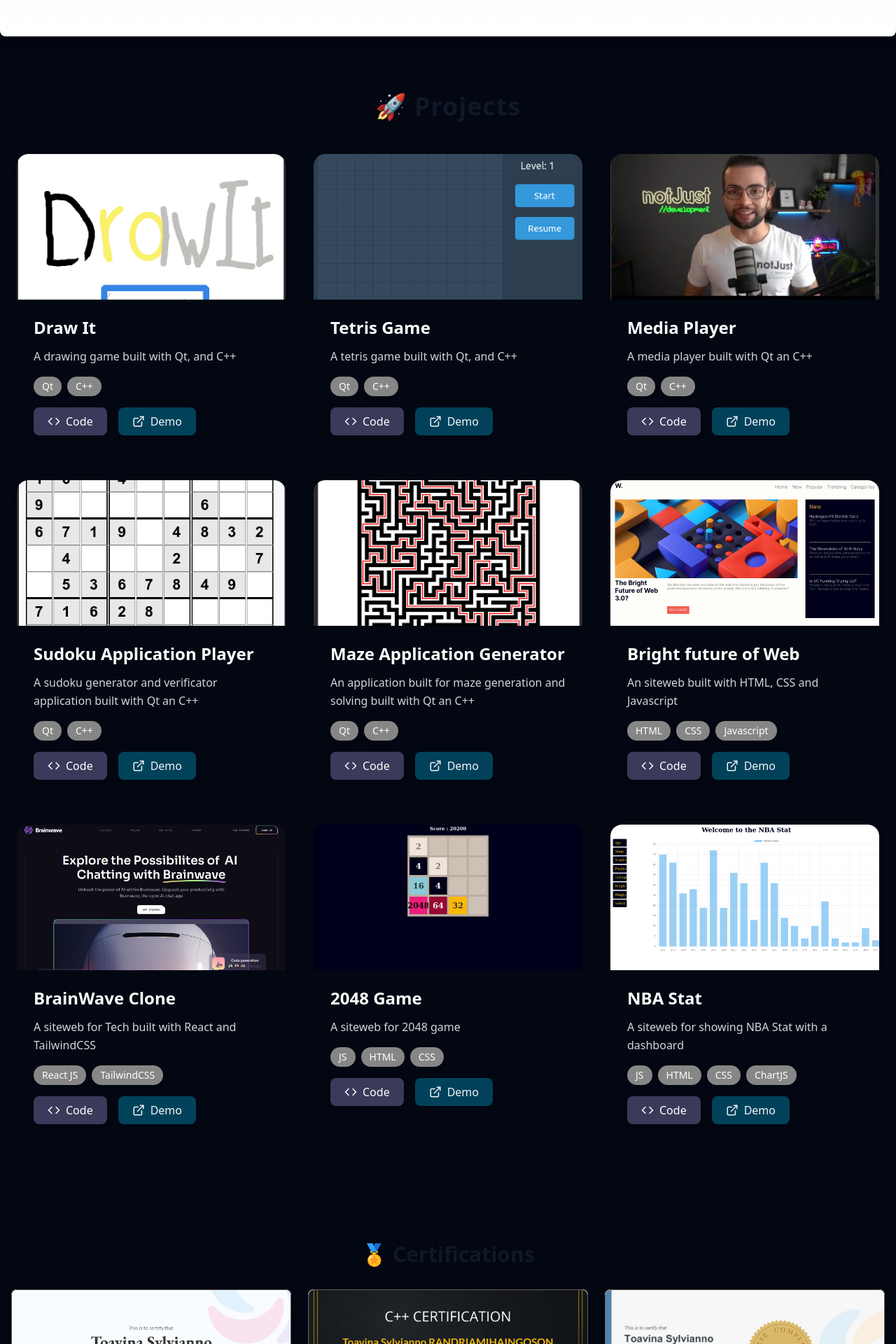
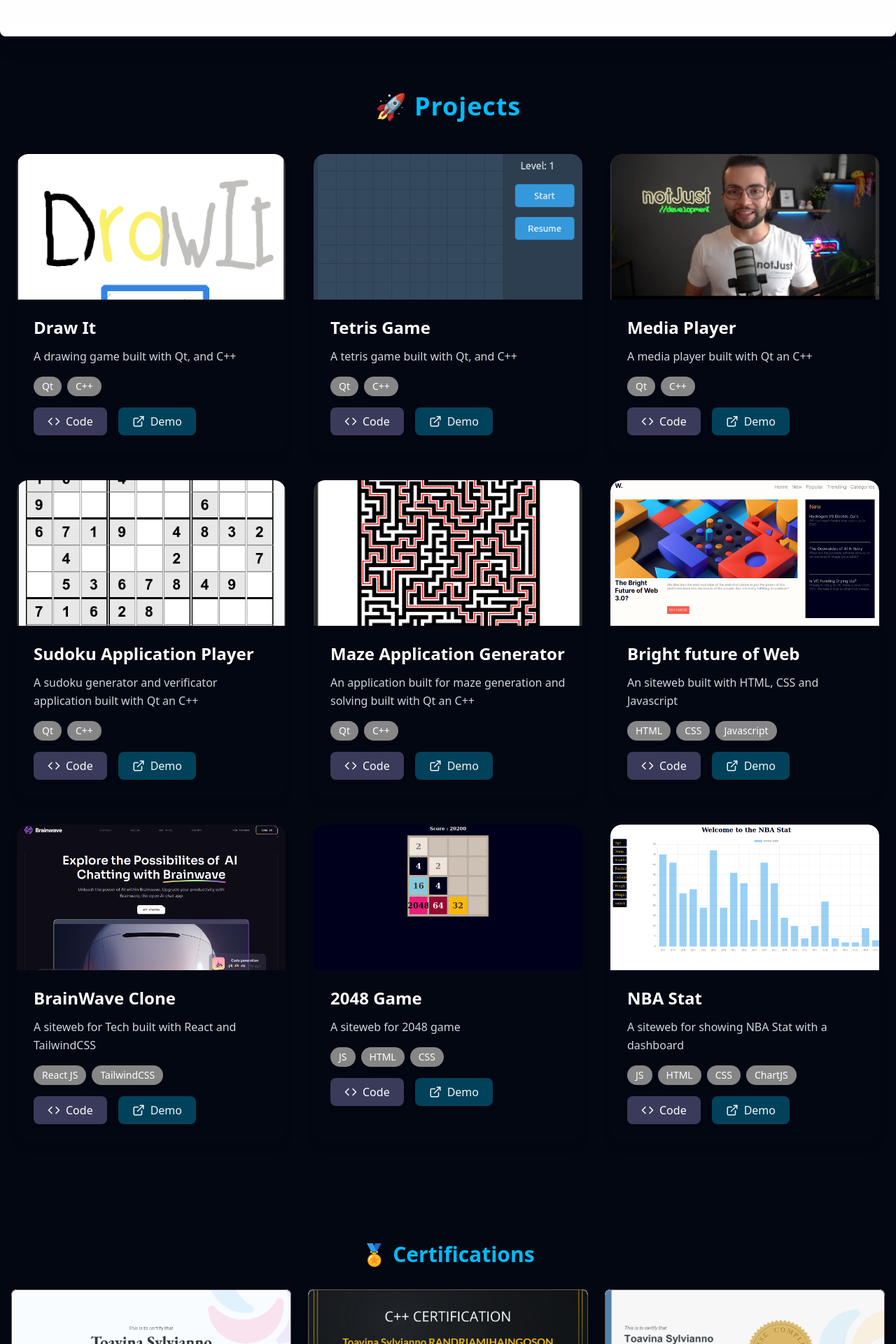
Before and after one commit to ToavinaJr/Modern-Portfolio, a React (Vite) app: page / in a window 1280 px wide. Shown: the part 420-2340 px from the top of the page at 70% size. Built offline with nearby package versions, Linux system fonts and the light colour scheme.

Commit message:
Modification du couleur des titres

```diff
--- a/src/components/CertificationsSection.tsx
+++ b/src/components/CertificationsSection.tsx
@@ -9,7 +9,7 @@ export const CertificationsSection = ({ certifications }: CertificationsSectionP
   return (
     <section id="certificats" className="container mx-auto px-4 py-16">
       <h2
-        className="text-3xl text-gray-900 dark:text-gray-600  font-bold mb-8 text-center"
+        className="text-3xl text-[#00bcff] font-bold mb-8 text-center"
       >
         🏅 Certifications
       </h2>
--- a/src/components/ContactForm.tsx
+++ b/src/components/ContactForm.tsx
@@ -81,7 +81,7 @@ export const ContactForm = ({ darkMode }: ContactFormProps) => {
 
   return (
     <section id="contact" className="container mx-auto px-4 py-16">
-      <h2 className="text-3xl font-bold text-gray-900 dark:text-gray-600  mb-8 text-center">🤙 Contact Me</h2>
+      <h2 className="text-3xl font-bold text-[#00bcff]  mb-8 text-center">🤙 Contact Me</h2>
       <form
         className={`max-w-lg mx-auto sm:space-y-4 space-y-6 p-8 rounded-lg shadow-lg ${
           darkMode ? 'bg-[#1e293b] text-white' : 'bg-white text-gray-900'
--- a/src/components/EducationSection.tsx
+++ b/src/components/EducationSection.tsx
@@ -11,7 +11,7 @@ export const EducationSection = ({ education, darkMode }: EducationSectionProps)
   return (
     <section id='educations' className="container mx-auto px-4 py-16">
       <h2
-        className="text-4xl text-gray-900 dark:text-gray-600  font-extrabold text-center mb-12 tracking-wide "
+        className="text-4xl text-[#00bcff]  font-extrabold text-center mb-12 tracking-wide "
       >
         🎓 Education
       </h2>
--- a/src/components/ProjectsSection.tsx
+++ b/src/components/ProjectsSection.tsx
@@ -12,7 +12,7 @@ export const ProjectsSection = ({ projects}: ProjectsSectionProps) => {
     <section id="projets" className="container mx-auto px-6 py-20">
       {/* Titre avec effet parallax */}
       <h2
-        className="text-4xl font-extrabold text-gray-900 dark:text-gray-600  text-center mb-12 tracking-wide"
+        className="text-4xl font-extrabold text-[#00bcff]  text-center mb-12 tracking-wide"
       >
         🚀 Projects
       </h2>
--- a/src/components/SkillsSection.tsx
+++ b/src/components/SkillsSection.tsx
@@ -12,7 +12,7 @@ export const SkillsSection = () => {
 
   return (
     <section id="skills" className="container mx-auto px-6 py-20 text-center animate-fade-in-up">
-      <h2 className="text-4xl font-extrabold text-gray-900 dark:text-gray-600 mb-10 animate-text-focus-in">
+      <h2 className="text-4xl font-extrabold text-[#00bcff] mb-10 animate-text-focus-in">
         Skills & Expertise
       </h2>
       <div className="grid grid-cols-1 sm:grid-cols-2 md:grid-cols-3 gap-8">
```
